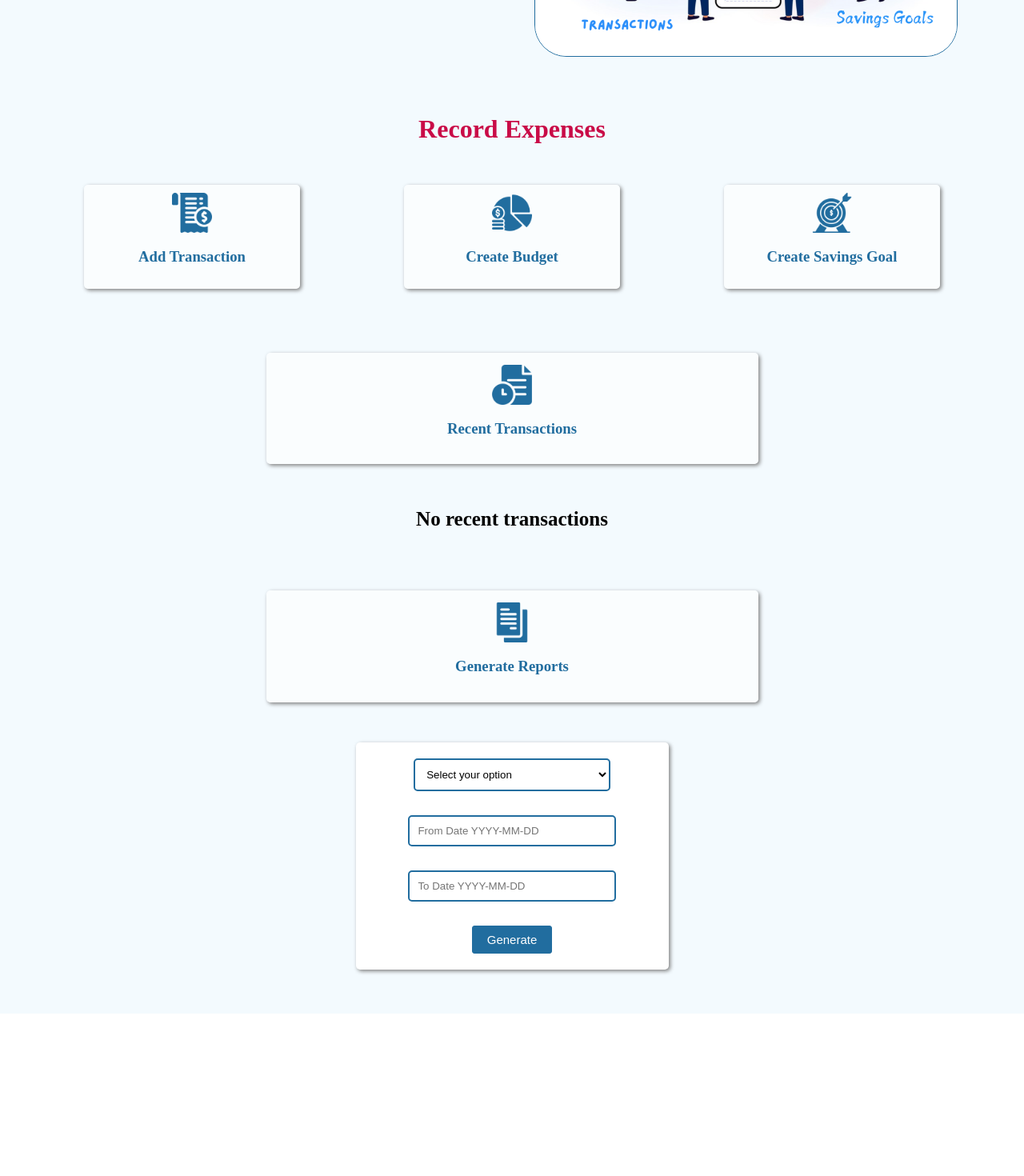
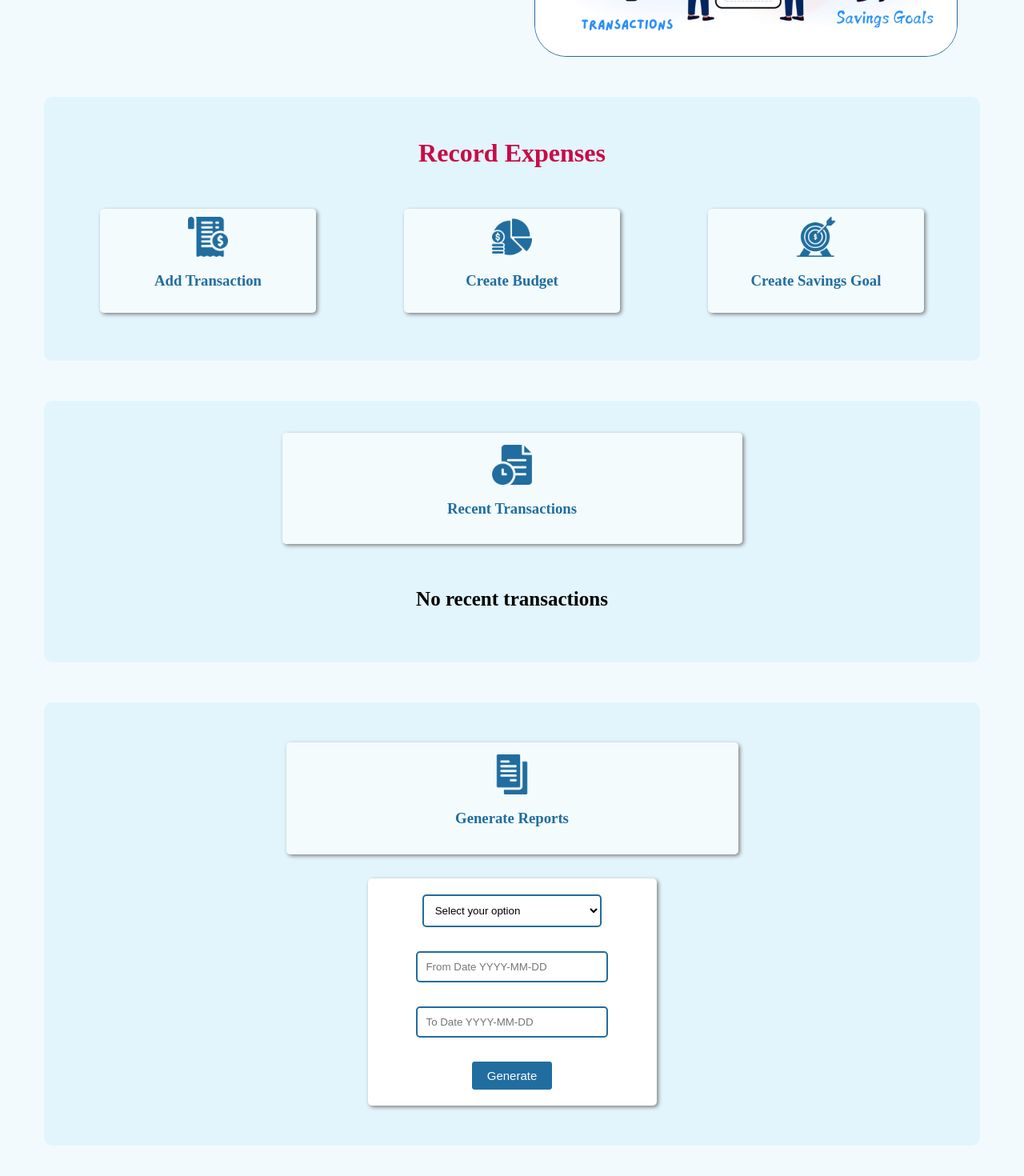
Before and after one commit to anjanibarlapati/financial-tracker-application, a React (Create React App) app in the folder frontend/: page /homepage in a window 1280 px wide. Shown: the part 340-1810 px from the top of the page at 80% size. Before the commit the page ends 1607 px from the top, so only its background shows below. Built offline with nearby package versions, Linux system fonts and the light colour scheme.

Commit message:
Modify stylings for components

```diff
--- a/frontend/src/components/Reports.tsx
+++ b/frontend/src/components/Reports.tsx
@@ -53,7 +53,7 @@ export function Reports(): JSX.Element {
     }
 
     return (
-        <>
+        <div className='reports-container'>
             <div className="reports-header-container">
                 <div className="reports-header">
                     <img src={'/assets/report.png'} alt="report" className="reports-icon"></img>
@@ -151,6 +151,6 @@ export function Reports(): JSX.Element {
                         )}
                 </div>
             }
-        </>
+        </div>
     )
 }
--- a/frontend/src/styles/BudgetForm.css
+++ b/frontend/src/styles/BudgetForm.css
@@ -19,7 +19,6 @@
     font-size: 15px;
     color: black;
 }
-
 .budget-button {
     border: 1px solid #216D9F;
     border-radius: 3px;
@@ -28,4 +27,16 @@
     font-size: 15px;
     background-color: #216D9F;
     color: white;
+
 }
+
+.budget-button:hover {
+    border: 1px solid white;
+    border-radius: 3px;
+    padding: 8px;
+    width: 40%;
+    font-size: 15px;
+    background-color: #c4004b;
+    color: white;
+    transform: scale(1.1);
+}
--- a/frontend/src/styles/RecentTransactions.css
+++ b/frontend/src/styles/RecentTransactions.css
@@ -2,7 +2,11 @@
     display: flex;
     flex-direction: column;
     align-items: center;
-    gap:30px
+    gap:30px;
+    background-color: rgba(154, 223, 242, 0.2);
+    border: 2px solid none;
+    border-radius: 10px;
+    padding: 40px;
 }
 
 .recent-transactions-header{
@@ -40,15 +44,15 @@
 
 .transaction-body{
     display: flex;
+    flex: 1;
     justify-content: space-around;
     flex-wrap: wrap;
     gap:100px;
-    font-size: 20px;
+    font-size: 18px;
 }
 
 .transaction-titles{
     color: #c4004b;
-    font-weight: bold;
 }
 
 .debit-amount{
--- a/frontend/src/styles/RecordExpenses.css
+++ b/frontend/src/styles/RecordExpenses.css
@@ -1,7 +1,11 @@
 .record-expenses-container{
     display: flex;
     flex-direction: column;
-    gap:30px
+    gap:30px;
+    background-color: rgba(154, 223, 242, 0.2);
+    border: 2px solid none;
+    border-radius: 10px;
+    padding: 30px;
 }
 
 .record-expenses-title{
@@ -36,7 +40,8 @@
 
 .icon-body:hover{
    transition: color 0.3s ease;
-   background-color: rgba(154, 223, 242, 0.2);
+   /* background-color: rgba(154, 223, 242, 0.2); */
+   background-color: rgba(243, 46, 138, 0.2);
 }
 
 .record-expenses-icon{
--- a/frontend/src/styles/Reports.css
+++ b/frontend/src/styles/Reports.css
@@ -1,8 +1,19 @@
+.reports-container{
+    display: flex;
+    flex-direction: column;
+    align-items: center;
+    gap:30px;
+    background-color: rgba(154, 223, 242, 0.2);
+    border: 2px solid none;
+    border-radius: 10px;
+    padding: 50px;
+}
 .reports-header-container{
     display: flex;
     flex-direction: column;
     align-items: center;
-    gap:30px
+    gap:30px;
+    width: 100%;
 }
 
 .reports-header{
@@ -30,6 +41,7 @@
     display: flex;
     flex-direction: column;
     align-items: center;
+    width: 100%;
 }
 
 .report-dropdown-body{
@@ -69,6 +81,18 @@
     font-size: 15px;
     background-color: #216D9F;
     color: white;
+
+}
+
+.generate:hover{
+    border: 1px solid white;
+    border-radius: 3px;
+    padding: 8px;
+    width:100px;
+    font-size: 15px;
+    background-color: #c4004b;
+    color: white;
+    transform: scale(1.1);
 }
 
 .report-body{
--- a/frontend/src/styles/SavingsGoalForm.css
+++ b/frontend/src/styles/SavingsGoalForm.css
@@ -29,3 +29,14 @@
     background-color: #216D9F;
     color: white;
 }
+
+.savings-goal-button:hover{
+    border: 1px solid white;
+    border-radius: 3px;
+    padding: 8px;
+    width:40%;
+    font-size: 15px;
+    background-color: #c4004b;
+    color: white;
+    transform: scale(1.1);
+}
--- a/frontend/src/styles/TransactionForm.css
+++ b/frontend/src/styles/TransactionForm.css
@@ -10,6 +10,14 @@
     border: 1px solid none;
     border-radius: 5px;
     width:300px;
+}
+
+.transaction-types{
+    width: 90%;
+    border: 1.5px solid #216D9F;
+    border-radius: 5px;
+    background-color: white;
+    padding: 10px;
 }
 
 .transaction-input{
@@ -30,3 +38,14 @@
     background-color: #216D9F;
     color: white;
 }
+
+.transaction-button:hover{
+    border: 1px solid white;
+    border-radius: 3px;
+    padding: 8px;
+    width:40%;
+    font-size: 15px;
+    background-color: #c4004b;
+    color: white;
+    transform: scale(1.1);
+}
```
Also changed, not shown: 1 other file (tests, documents, lock files or other folders).
